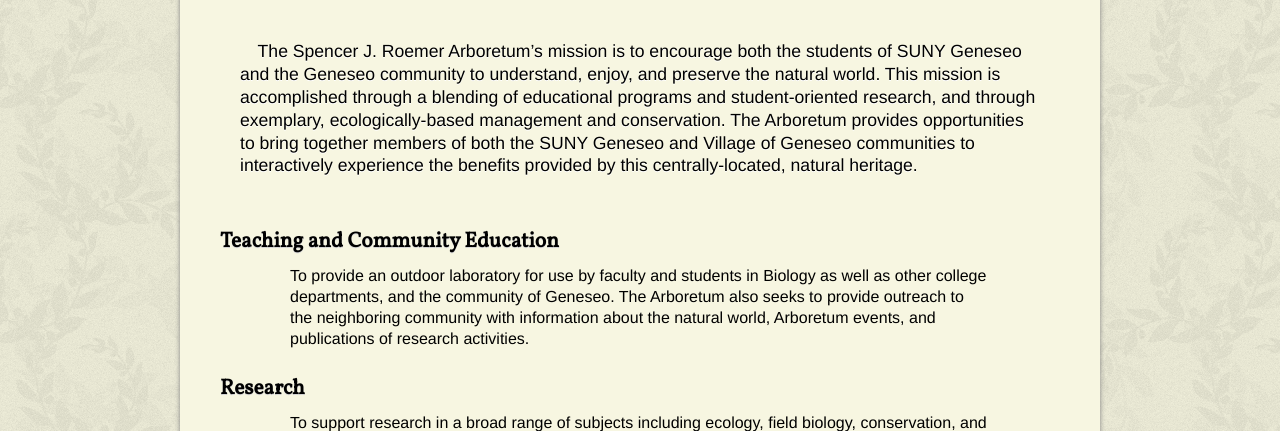
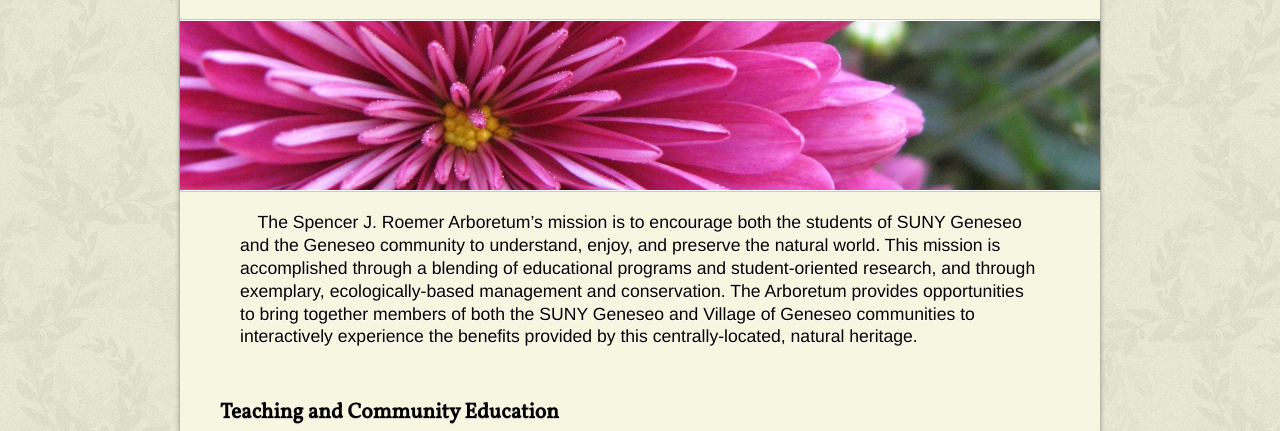
Before and after one commit to bearfountain/arboretum, a PHP site: page /mission.html in a window 1280 px wide. Shown: the part 175-606 px from the top of the page. Run offline with PHP 8.4, Linux system fonts and the light colour scheme; some libraries are stand-ins or nearby versions.

Commit message:
Added header images; added new body text font (Cabin)

```diff
--- a/css/styles.css
+++ b/css/styles.css
@@ -1,4 +1,5 @@
 @import url(http://fonts.googleapis.com/css?family=Vollkorn);
+@import url(http://fonts.googleapis.com/css?family=Cabin);
 
 /* @group Reset */
 /* http://meyerweb.com/eric/tools/css/reset/
@@ -153,7 +154,45 @@
 }
 
 #image-header {
-  background: url(../images/sumac.jpg);
+  height: 124px;
+  color: white;
+  padding-top: 45px;
+  font-family: Vollkorn;
+  font-style: italic;
+  text-shadow: 1px 1px 0px black;
+  border-top: 1px solid white;
+  border-bottom: 1px solid white;
+  box-shadow: 0px 0px 1px black;
+  position: relative;
+  z-index: 1;
+}
+
+#image-header h1, #image-header div.top, #image-header div.bottom {
+  position: absolute;
+  z-index: 2;
+}
+
+#image-header h1 {
+  font-style: normal;
+  font-size: 30pt;
+  top: 45px;
+  left: 54px;
+}
+
+#image-header img {
+  position: absolute;
+  top: 0px;
+  left: 0px;
+}
+
+#image-header div.top {
+  top: 30px;
+  left: 59px;
+}
+
+#image-header div.bottom {
+  top: 95px;
+  left: 59px;
 }
 
 #content {
@@ -164,7 +203,8 @@
 #content p {
   padding: 10px 40px;
   line-height: 1.3em;
-  font-family: "Helvetica Neue", Arial, Helvetica, Geneva, sans-serif;
+  /*font-family: "Helvetica Neue", Arial, Helvetica, Geneva, sans-serif;*/
+  font-family: Cabin;
 }
 
 #content_wrapper {
@@ -175,7 +215,7 @@
 
 img.sign {
   width: 400px;
-  margin: 25px;
+  margin: 60px 25px 25px 25px;
   border: 1px solid white;
   box-shadow: 0px 0px 1px black;
 }
@@ -185,7 +225,7 @@
 }
 
 .left p {
-  margin: 80px auto 0;
+  margin: 30px auto 0;
   width: 400px;
 }
 
--- a/mission.html
+++ b/mission.html
@@ -27,6 +27,11 @@
           </ul>
         </nav>
       </header>
+
+      <div class="centered" id='image-header'>
+        <img src='images/flower-header.jpg' />
+      </div>
+
       <div id="content" class="mission">
         <blockquote>The Spencer J. Roemer Arboretum’s mission is to encourage both the students of SUNY Geneseo and the Geneseo community to understand, enjoy, and preserve the natural world. This mission is accomplished through a blending of educational programs and student-oriented research, and through exemplary, ecologically-based management and conservation. The Arboretum provides opportunities to bring together members of both the SUNY Geneseo and Village of Geneseo communities to interactively experience the benefits provided by this centrally-located, natural heritage.</blockquote>
         <h2>Teaching and Community Education</h2>
```
Also changed, not shown: index.html (+12 -5 lines), giving.html (renamed from Giving.html), images/flower-header.jpg (added), images/sumac.jpg (added), images/wood_texture.png (added).
